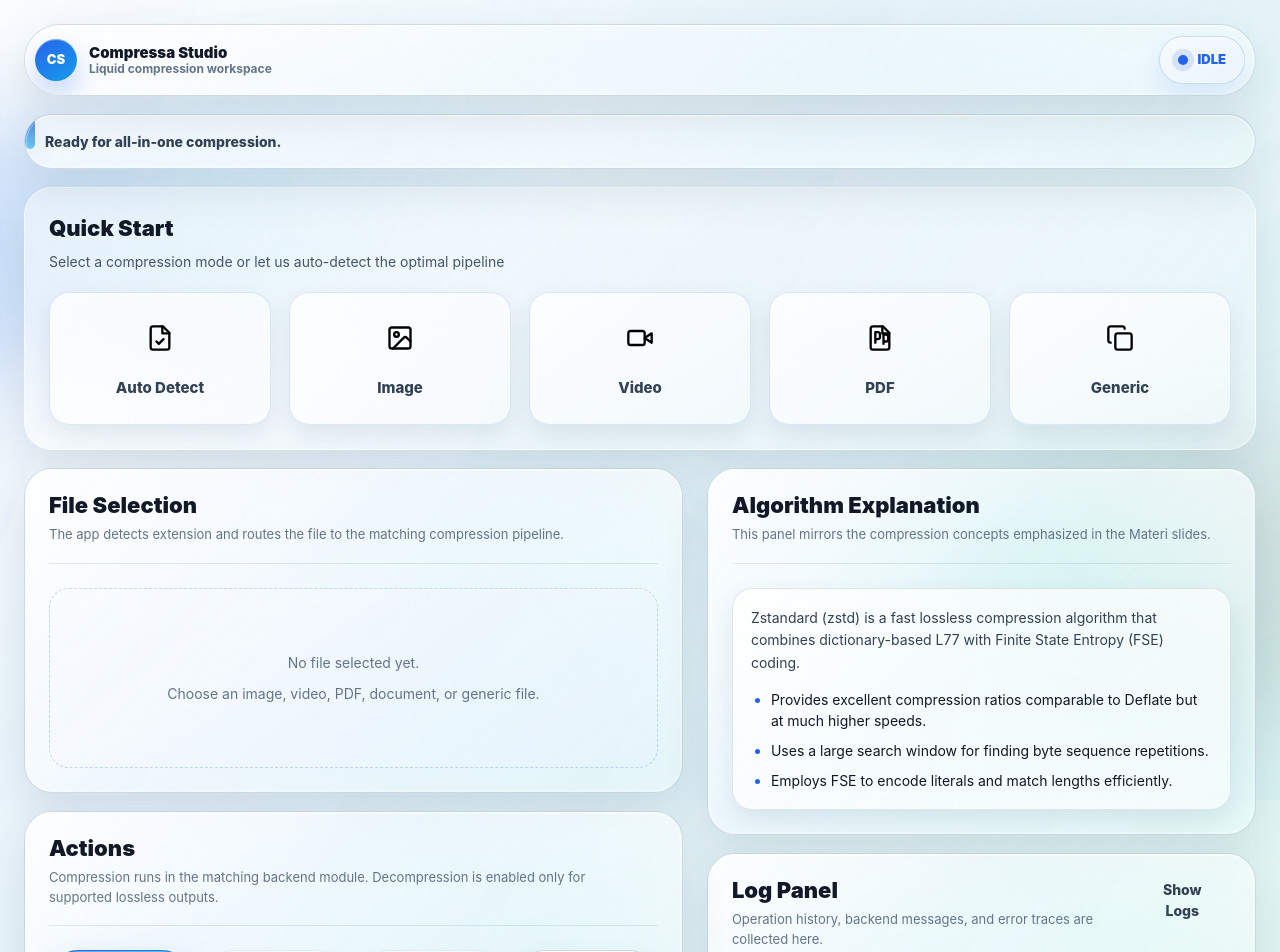
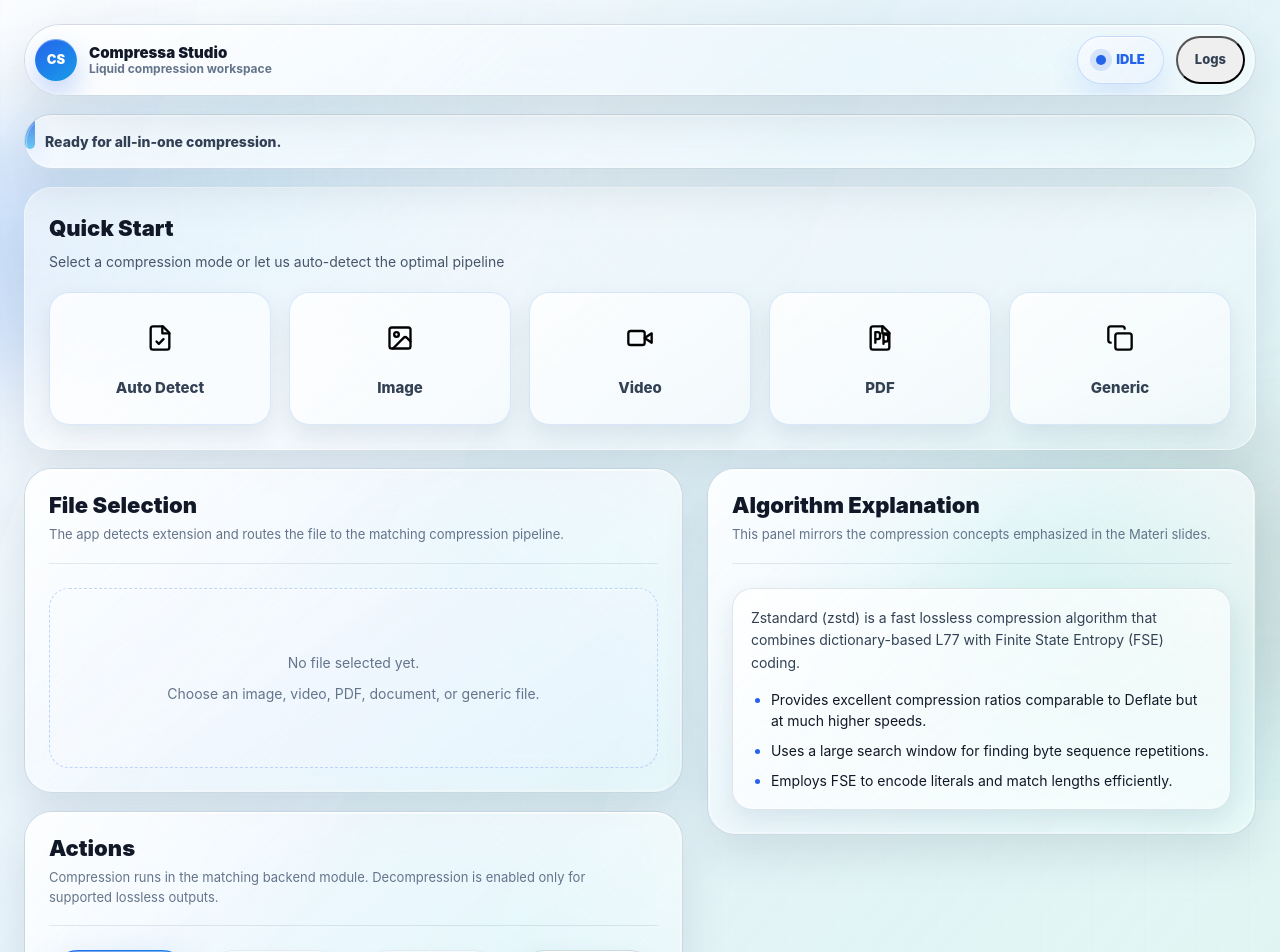
Before and after one commit to ryanistr/CompressaStudio, a React (Vite) app: page / in a window 1280 px wide. Shown: the top 952 px of the page. Built offline with nearby package versions, Linux system fonts and the light colour scheme.

Commit message:
feat(ui): move logs to top bar dropdown

```diff
--- a/src/App.tsx
+++ b/src/App.tsx
@@ -5,7 +5,7 @@ import { ActionPanel } from './components/ActionPanel'
 import { AlgorithmExplanation } from './components/AlgorithmExplanation'
 import { CompressionSettings } from './components/CompressionSettings'
 import { FilePicker } from './components/FilePicker'
-import { LogPanel } from './components/LogPanel'
+import { LogDropdown } from './components/LogDropdown'
 import { StatsPanel } from './components/StatsPanel'
 import type {
   AppStatus,
@@ -237,9 +237,12 @@ function App() {
               <span className="brand-subtitle">Liquid compression workspace</span>
             </span>
           </div>
-          <div className={`status-badge status-${status}`}>
-            <span className="status-dot" />
-            <span>{STATUS_LABELS[status]}</span>
+          <div style={{ display: 'flex', alignItems: 'center', gap: '12px' }}>
+            <div className={`status-badge status-${status}`}>
+              <span className="status-dot" />
+              <span>{STATUS_LABELS[status]}</span>
+            </div>
+            <LogDropdown logs={logs} />
           </div>
         </header>
 
@@ -320,7 +323,6 @@ function App() {
           <div className="dashboard-column dashboard-right">
             {status === 'success' && stats.outputSize !== undefined && <StatsPanel stats={stats} />}
             <AlgorithmExplanation category={category} request={request} />
-            <LogPanel logs={logs} />
           </div>
         </section>
       </main>
--- /dev/null
+++ b/src/components/LogDropdown.tsx
@@ -0,0 +1,75 @@
+import { useState, useRef, useEffect } from 'react'
+import type { LogEntry } from '../types'
+
+interface LogDropdownProps {
+  logs: LogEntry[]
+}
+
+export function LogDropdown({ logs }: LogDropdownProps) {
+  const [isOpen, setIsOpen] = useState(false)
+  const dropdownRef = useRef<HTMLDivElement>(null)
+
+  useEffect(() => {
+    function handleClickOutside(event: MouseEvent) {
+      if (dropdownRef.current && !dropdownRef.current.contains(event.target as Node)) {
+        setIsOpen(false)
+      }
+    }
+    if (isOpen) {
+      document.addEventListener('mousedown', handleClickOutside)
+    }
+    return () => {
+      document.removeEventListener('mousedown', handleClickOutside)
+    }
+  }, [isOpen])
+
+  return (
+    <div className="log-dropdown-container" ref={dropdownRef} style={{ position: 'relative' }}>
+      <button
+        className="workflow-link"
+        onClick={() => setIsOpen(!isOpen)}
+        style={{ margin: 0, height: '48px', minHeight: '48px', fontSize: '13px', background: isOpen ? 'rgba(var(--white-rgb), 0.7)' : undefined }}
+      >
+        Logs
+      </button>
+
+      {isOpen && (
+        <div
+          className="glass-panel"
+          style={{
+            position: 'absolute',
+            top: '100%',
+            right: 0,
+            marginTop: '8px',
+            width: '400px',
+            maxHeight: '400px',
+            overflowY: 'auto',
+            borderRadius: '12px',
+            zIndex: 1000,
+            padding: '16px',
+            boxShadow: 'var(--glass-shadow)'
+          }}
+        >
+          <h3 style={{ margin: '0 0 12px 0', fontSize: '14px', color: 'var(--ink)' }}>Operation History</h3>
+          {logs.length === 0 ? (
+            <div className="empty-state" style={{ minHeight: '100px', padding: '16px' }}>
+              <span>No logs yet.</span>
+            </div>
+          ) : (
+            <ul className="log-list" style={{ margin: 0, padding: 0, listStyle: 'none', display: 'grid', gap: '8px' }}>
+              {logs.map((log) => (
+                <li key={log.id} className={`log-item log-${log.level}`} style={{ padding: '12px', borderRadius: '8px', fontSize: '13px' }}>
+                  <div className="log-meta" style={{ display: 'flex', justifyContent: 'space-between', marginBottom: '4px', fontSize: '11px', color: 'var(--muted)', fontWeight: 'bold' }}>
+                    <span>{log.timestamp}</span>
+                    <span>{log.level.toUpperCase()}</span>
+                  </div>
+                  <p style={{ margin: 0, color: 'var(--ink-soft)', lineHeight: 1.4, wordBreak: 'break-word' }}>{log.message}</p>
+                </li>
+              ))}
+            </ul>
+          )}
+        </div>
+      )}
+    </div>
+  )
+}
--- a/src/components/LogPanel.tsx
+++ /dev/null
@@ -1,52 +0,0 @@
-import { useState } from 'react'
-import { GlassCard } from './GlassCard'
-import type { LogEntry } from '../types'
-
-interface LogPanelProps {
-  logs: LogEntry[]
-}
-
-/**
- * Displays a scrolling list of application logs and status messages.
- */
-export function LogPanel({ logs }: LogPanelProps) {
-  const [isOpen, setIsOpen] = useState(false)
-
-  return (
-    <GlassCard
-      id="log-panel"
-      title="Log Panel"
-      subtitle="Operation history, backend messages, and error traces are collected here."
-      className="log-panel"
-      aside={
-        <button
-          className="workflow-link"
-          onClick={() => setIsOpen(!isOpen)}
-          style={{ cursor: 'pointer', border: 'none', background: 'transparent' }}
-        >
-          {isOpen ? 'Hide Logs' : 'Show Logs'}
-        </button>
-      }
-    >
-      {isOpen && (
-        logs.length === 0 ? (
-          <div className="empty-state">
-            <span>No logs yet.</span>
-          </div>
-        ) : (
-          <ul className="log-list">
-            {logs.map((log) => (
-              <li key={log.id} className={`log-item log-${log.level}`}>
-                <div className="log-meta">
-                  <span>{log.timestamp}</span>
-                  <span>{log.level.toUpperCase()}</span>
-                </div>
-                <p>{log.message}</p>
-              </li>
-            ))}
-          </ul>
-        )
-      )}
-    </GlassCard>
-  )
-}
```
